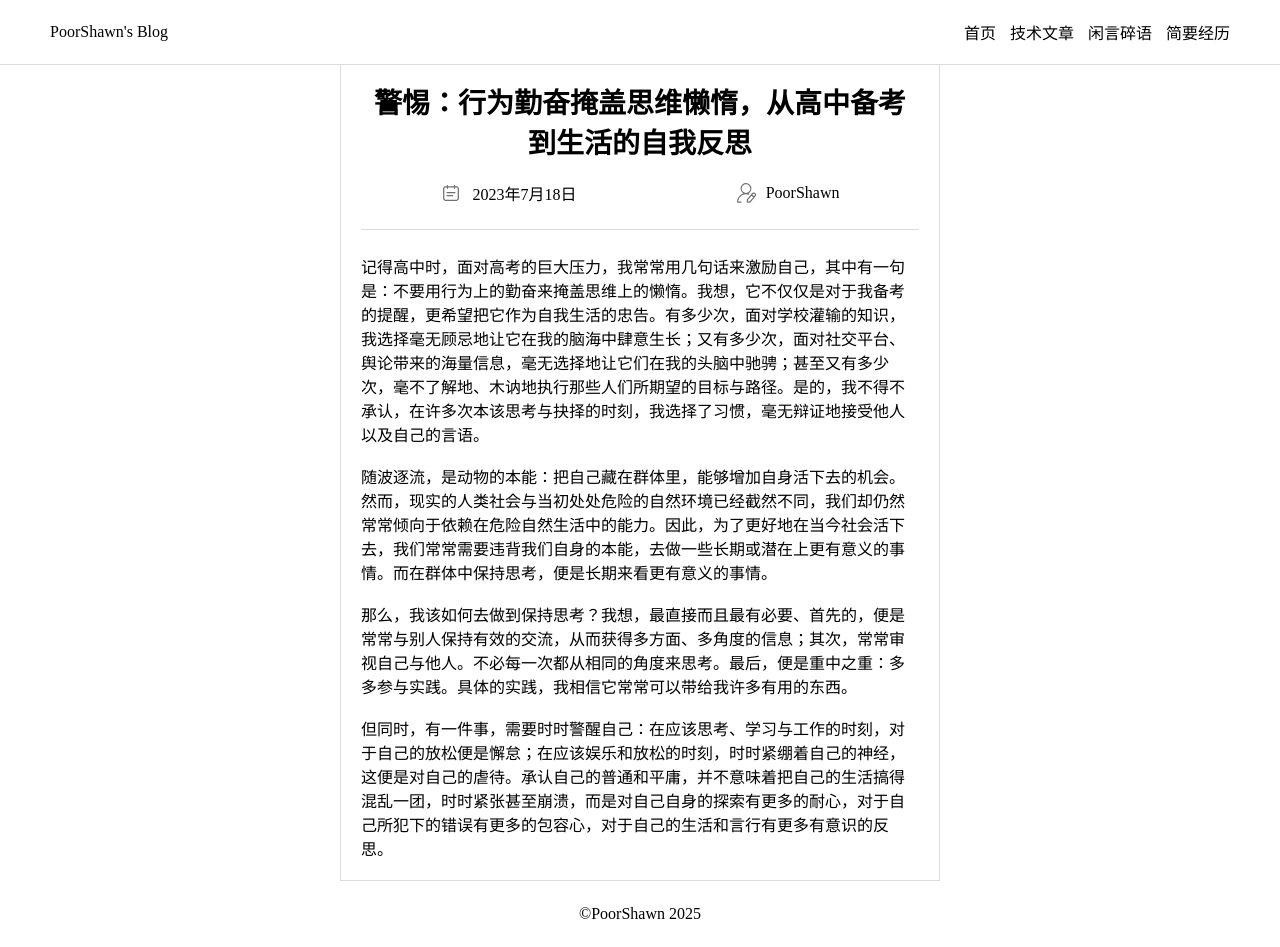
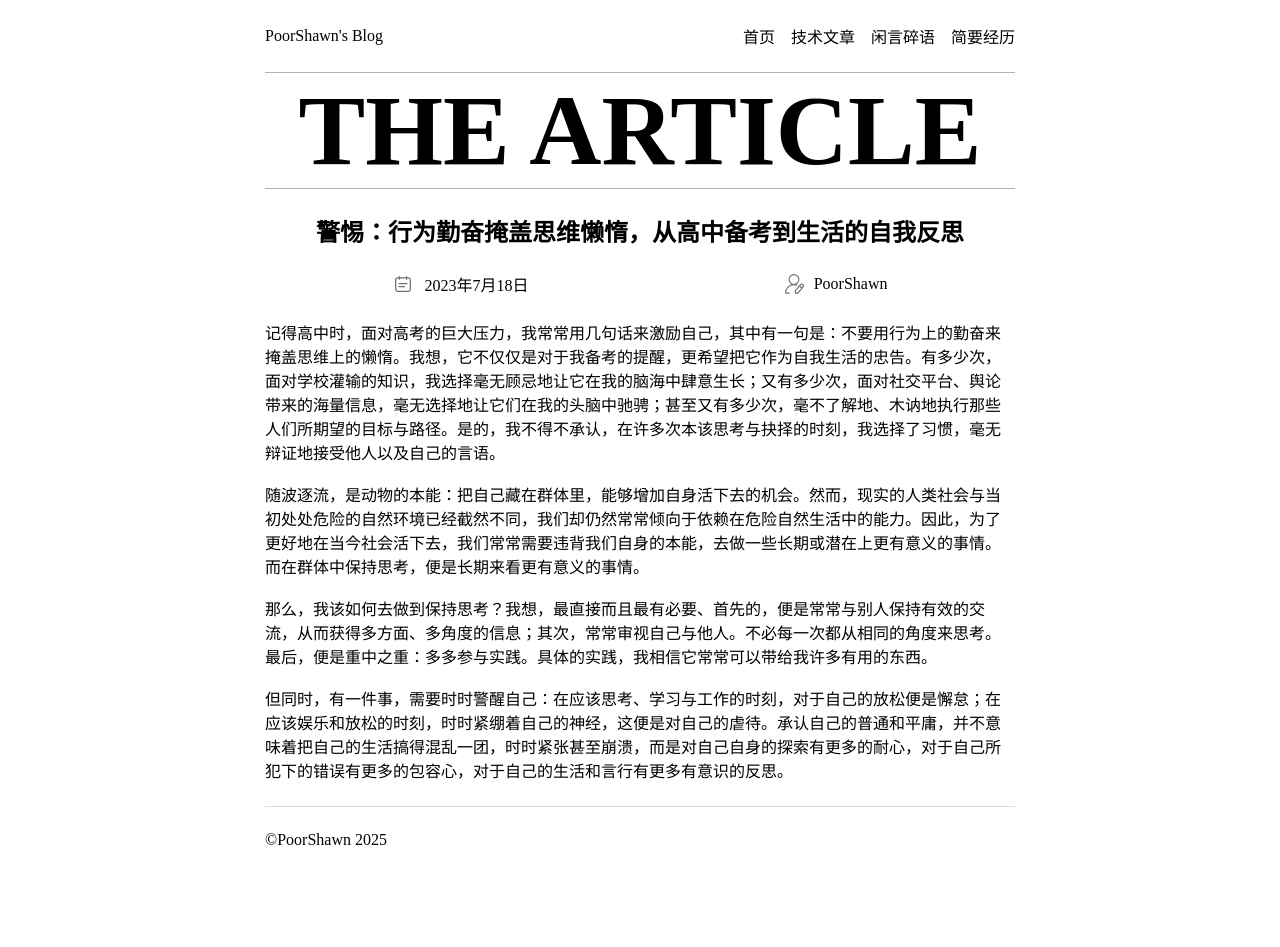
Before and after one commit to PoorShawn/Blog, a plain HTML site: page articles/article001.html in a window 1280 px wide. After the commit the page ends 873 px from the top, so only its background shows below. Drawn offline with Linux system fonts and the light colour scheme.

Commit message:
Beautify home page and article page

```diff
--- a/articles/article001.html
+++ b/articles/article001.html
@@ -16,49 +16,58 @@
 
       body {
         height: 100vh;
-        margin: 0 30px 0 30px;
+        display: flex;
+        justify-content: center;
+      }
+
+      .page {
+        height: 100vh;
+        width: 810px;
+        padding: 0px 30px 20px 30px;
         display: flex;
         flex-direction: column;
-        justify-content: space-between;
-        align-items: center;
       }
 
       .menu-bar {
-        position: fixed;
+        position: sticky;
+        top: 0;
         left: 0;
-        top: 0;
         right: 0;
-        padding: 20px 50px 20px 50px;
-        border-bottom: 1px solid gainsboro;
-        background-color: white;
+        bottom: 0;
+        padding-top: 24px;
+        padding-bottom: 24px;
+        border-bottom: 1px solid rgb(179, 178, 178);
+        background-color: rgb(255, 255, 255);
         display: flex;
         justify-content: space-between;
         align-items: center;
       }
 
       .nav a {
-        margin-left: 10px;
+        margin-left: 12px;
         font-weight: 300;
       }
 
-      article {
-        margin-top: 60px;
-        flex: 1;
-        border: 1px solid gainsboro;
-        padding: 20px;
-        background-color: white;
-        max-width: 600px;
+      .site-title p {
+        text-align: center;
+        font-size: 100px;
+        font-weight: 600;
+        border-bottom: 1px solid rgb(179, 178, 178);
       }
 
-      header {
+      article {
+        padding-top: 24px;
+        flex: 1;
+        padding-bottom: 24px;
         border-bottom: 1px solid gainsboro;
+        background-color: white;
       }
 
       p.title {
         text-align: center;
-        font-size: 28px;
+        font-size: 24px;
         font-weight: 600;
-        margin-bottom: 20px;
+        margin-bottom: 24px;
       }
 
       .icon {
@@ -67,7 +76,6 @@
       }
 
       .title-icons {
-        margin-bottom: 24px;
         display: flex;
         justify-content: space-around;
         align-items: center;
@@ -97,6 +105,7 @@
     </style>
   </head>
   <body>
+    <div class="page">
       <div class="menu-bar">
         <p class="name">PoorShawn's Blog</p>
         <div class="nav">
@@ -106,6 +115,9 @@
           <a href="#">简要经历</a>
         </div>
       </div>
+      <header class="site-title">
+        <p>THE ARTICLE</p>
+      </header>
       <article>
         <header>
           <p class="title">
@@ -138,5 +150,6 @@
       <footer>
         <p>&copy;PoorShawn 2025</p>
       </footer>
+    </div>
   </body>
 </html>
```
Also changed, not shown: index.html (+20 -15 lines). Lines whose indentation alone changed are shown as unchanged.
